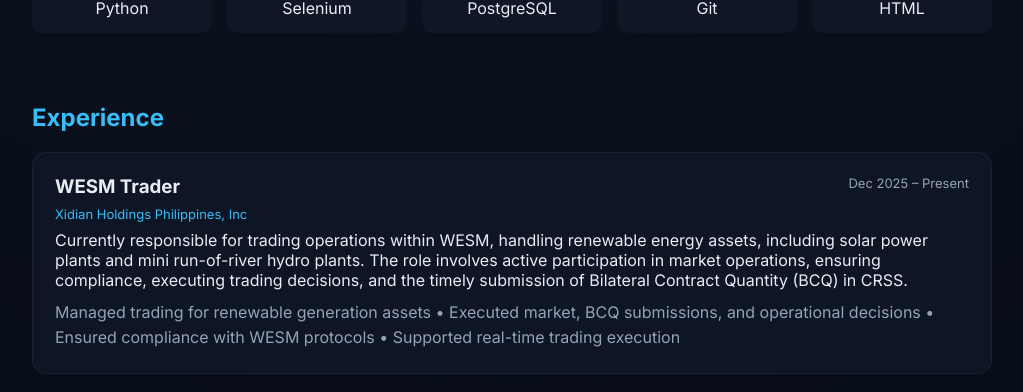
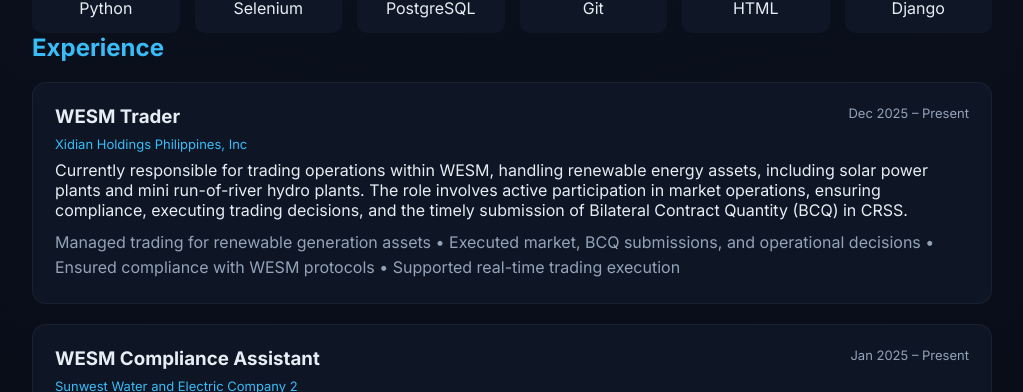
Before and after one commit to RhysXD123/Portfolio, a plain HTML site: page index.html in a window 1280 px wide. Shown: the part 708-1100 px from the top of the page, without its empty margins (128-1151 px from the left). Drawn offline with Linux system fonts and the light colour scheme.

Commit message:
Update index.html

```diff
--- a/index.html
+++ b/index.html
@@ -180,7 +180,7 @@
         <div class="skill"><img src="https://cdn.jsdelivr.net/gh/devicons/devicon/icons/postgresql/postgresql-original.svg"><p>PostgreSQL</p></div>
         <div class="skill"><img src="https://cdn.jsdelivr.net/gh/devicons/devicon/icons/github/github-original.svg"><p>Git</p></div>
         <div class="skill"><img src="https://cdn.jsdelivr.net/gh/devicons/devicon/icons/html5/html5-original.svg"><p>HTML</p></div>
-    </div>
+        <div class="skill"><img src="https://cdn.jsdelivr.net/gh/devicons/devicon/icons/django/django-plain.svg"><p>Django</p></div>
 </div>
 
 <!-- EXPERIENCE -->
```
